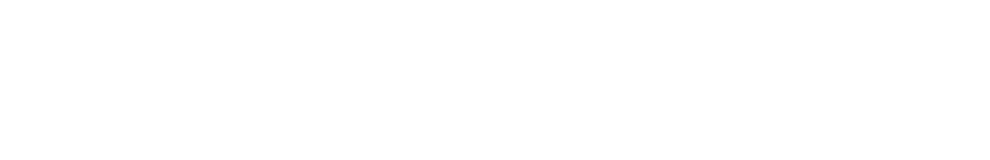
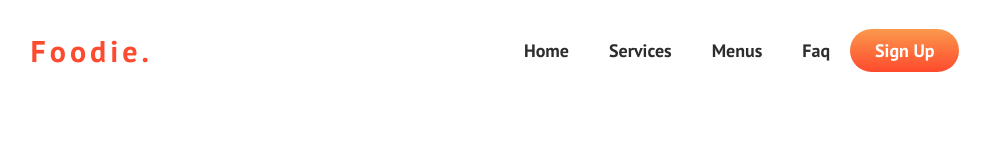
Before and after one commit to Shariful-Islam-Sourav/foodie, a plain HTML site: page index.html in a window 1280 px wide. Shown: the whole page, without its empty margins (145-1135 px from the left). Drawn offline with Linux system fonts and the light colour scheme.

Commit message:
Header Updated

```diff
--- a/index.html
+++ b/index.html
@@ -1,13 +1,32 @@
 <!DOCTYPE html>
 <html lang="en">
-<head>
-    <meta charset="UTF-8">
-    <meta http-equiv="X-UA-Compatible" content="IE=edge">
-    <meta name="viewport" content="width=device-width, initial-scale=1.0">
+  <head>
+    <meta charset="UTF-8" />
+    <meta http-equiv="X-UA-Compatible" content="IE=edge" />
+    <meta name="viewport" content="width=device-width, initial-scale=1.0" />
     <title>Foodie</title>
-    <link rel="stylesheet" href="style.css">
-</head>
-<body>
-
-</body>
+    <link rel="preconnect" href="https://fonts.googleapis.com" />
+    <link rel="preconnect" href="https://fonts.gstatic.com" crossorigin />
+    <link
+      href="https://fonts.googleapis.com/css2?family=PT+Sans:ital,wght@0,700;1,400&display=swap"
+      rel="stylesheet"
+    />
+    <link rel="stylesheet" href="style.css" />
+  </head>
+  <body>
+      <header>
+          <div class="logo-txt">
+              <a href="#">Foodie.</a>
+          </div>
+          <nav>
+              <ul>
+                  <li><a href="#">Home</a></li>
+                  <li><a href="#">Services</a></li>
+                  <li><a href="#">Menus</a></li>
+                  <li><a href="#">Faq</a></li>
+                  <li><a class="signup btn" href="#">Sign Up</a></li>
+              </ul>
+          </nav>
+      </header>
+  </body>
 </html>
--- a/style.css
+++ b/style.css
@@ -0,0 +1,49 @@
+* {
+    font-family: 'PT Sans', sans-serif;
+    margin: 0;
+    padding: 0;
+    box-sizing: border-box;
+}
+a {
+    text-decoration: none;
+    font-size: 18px;
+}
+header {
+    display: flex;
+    align-items: center;
+    justify-content:space-around;
+    height: 100px;
+    margin-bottom: 200px;
+}
+.logo-txt a{
+    font-size: 30px;
+    letter-spacing: 4px;
+    color: #fe4a2e;
+}
+nav ul {
+    list-style-type: none;
+    display: flex;
+    align-items: center;
+    justify-content: center;
+}
+nav ul li a{
+    padding: 0px 20px;
+    color: rgba(0, 0, 0, 0.822);
+    transition: 0.4s all;
+}
+ul li a:hover {
+    color: #fe4a2e;
+}
+.signup {
+    padding: 10px 25px;
+    border-radius: 25px;
+}
+.btn {
+    color: #fff;
+    background: linear-gradient(#fb994c,#fe4a2e);
+    transition: 1s all;
+}
+.btn:hover {
+    background: #fff;
+    box-shadow: 1px 1px 15px #777;
+}
```
